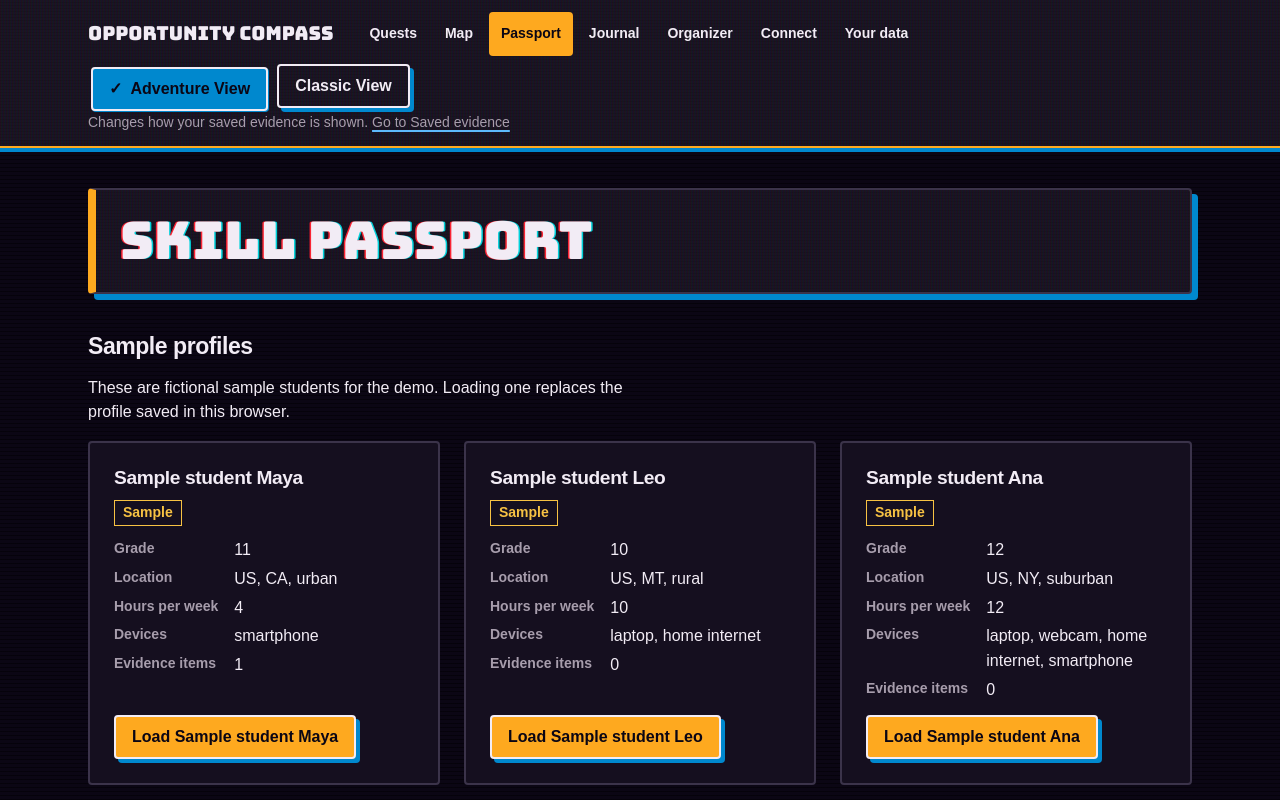
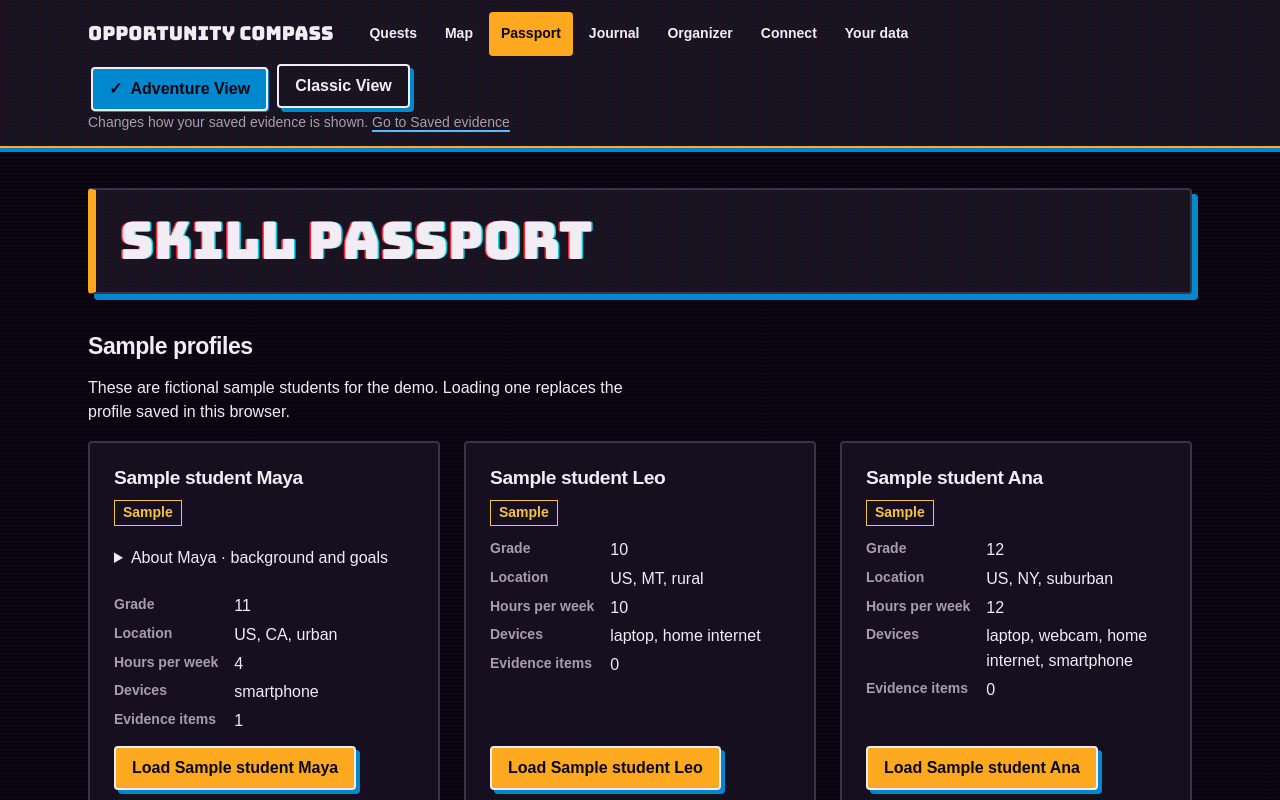
Before and after one commit to Zerune0/opportunity-compass, a Next.js app: page /passport in a window 1280 px wide. Shown: the top 800 px of the page. Built offline with nearby package versions, Linux system fonts and the light colour scheme; a web font is replaced by a local one.

Commit message:
docs(passport): expand Maya sample background

```diff
--- a/app/passport/SampleProfiles.tsx
+++ b/app/passport/SampleProfiles.tsx
@@ -164,6 +164,18 @@ export function SampleProfiles({ profile, onChange }: {
           <QuestCard key={sample.id} className="rpg-stack">
             <h3>{sample.display_name}</h3>
             <p><StatusTag tone="warning">Sample</StatusTag></p>
+            {sample.id === "sample-maya" && (
+              <details>
+                <summary>About Maya · background and goals</summary>
+                <div className="rpg-stack">
+                  <p>Maya is a fictional 16-year-old student in grade 11 at Example Bay High School in urban California. She is a US citizen from a low-income family and is a first-generation student.</p>
+                  <p>She is interested in computer science and climate. She has started learning Python through introductory exercises on her phone. This is self-reported learning; no project portfolio or independently verified evidence is recorded.</p>
+                  <p>She works after school and studies in short sessions. Her recorded availability is four hours per week, with a budget of $20. She has a smartphone, but no laptop is recorded.</p>
+                  <p>She takes the bus and can travel up to 45 minutes each way. Opportunities need to fit her time, budget, transport and device access as well as her academic eligibility.</p>
+                  <p>Use this sample to explore a practical next step in her interests and see how organizer support can change what is reachable. This background is fictional demo context, not an assessment of a real student.</p>
+                </div>
+              </details>
+            )}
             <dl>
               <dt>Grade</dt><dd>{sample.grade ?? notProvided}</dd>
               <dt>Location</dt><dd>{location(sample)}</dd>
```
